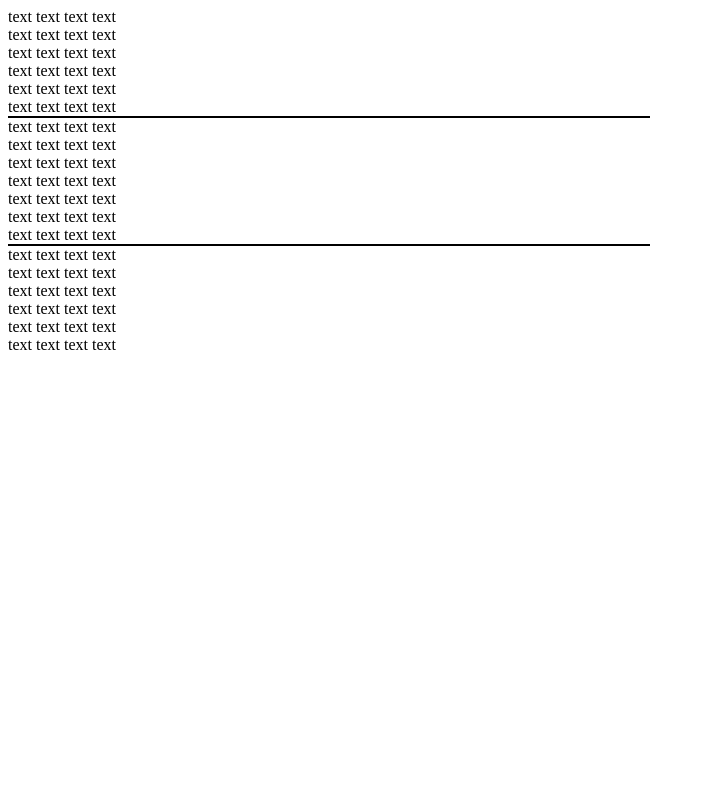
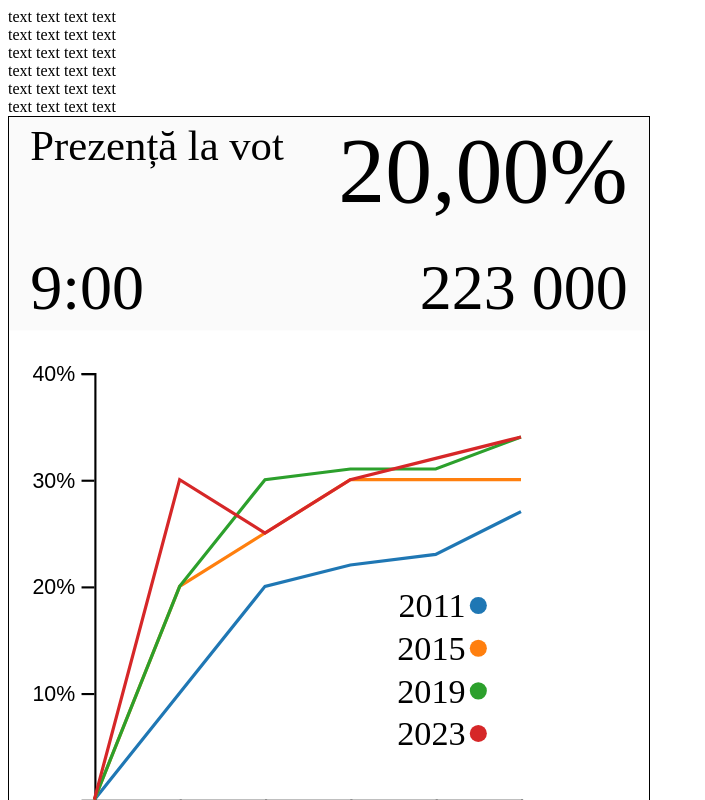
Before and after one commit to boddiul/agora_elections_dist, a plain HTML site: page index.html in a window 1280 px wide. Shown: the top 800 px of the page, without its empty margins (0-705 px from the left). Drawn offline with Linux system fonts and the light colour scheme; the site is published under a folder, as on GitHub Pages, so addresses that start at the root find nothing.

Commit message:
fixed html

```diff
--- a/index.html
+++ b/index.html
@@ -1 +1 @@
-<!doctype html><html><head><title>D3 Webpack App</title><script defer="defer" src="/bundle.js"></script></head><body><div>text text text text</div><div>text text text text</div><div>text text text text</div><div>text text text text</div><div>text text text text</div><div>text text text text</div><div id="agora_app_election_turnout" style="max-width: 640px; border: 1px solid black;"></div><div>text text text text</div><div>text text text text</div><div>text text text text</div><div>text text text text</div><div>text text text text</div><div>text text text text</div><div>text text text text</div><div id="agora_app_election_results" style="max-width: 640px; border: 1px solid black;"></div><div>text text text text</div><div>text text text text</div><div>text text text text</div><div>text text text text</div><div>text text text text</div><div>text text text text</div></body></html>
+<!doctype html><html><head><title>D3 Webpack App</title><script defer="defer" src="./bundle.js"></script></head><body><div>text text text text</div><div>text text text text</div><div>text text text text</div><div>text text text text</div><div>text text text text</div><div>text text text text</div><div id="agora_app_election_turnout" style="max-width: 640px; border: 1px solid black;"></div><div>text text text text</div><div>text text text text</div><div>text text text text</div><div>text text text text</div><div>text text text text</div><div>text text text text</div><div>text text text text</div><div id="agora_app_election_results" style="max-width: 640px; border: 1px solid black;"></div><div>text text text text</div><div>text text text text</div><div>text text text text</div><div>text text text text</div><div>text text text text</div><div>text text text text</div></body></html>
```
